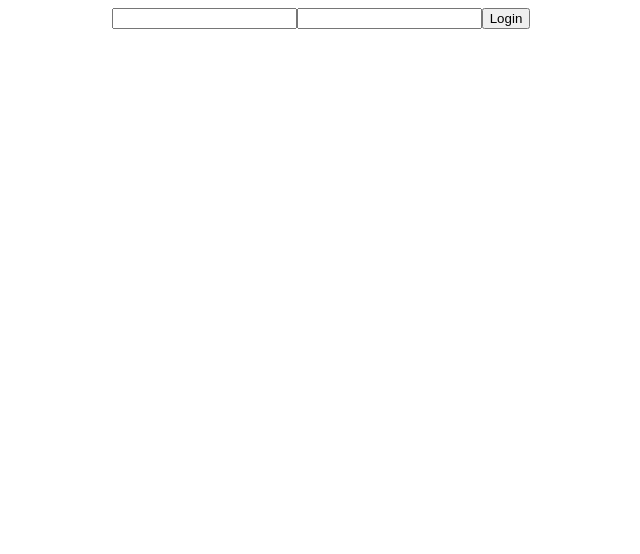
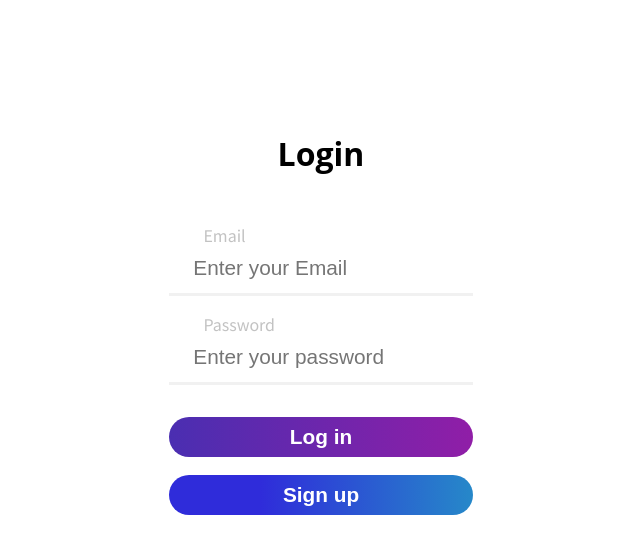
Before and after one commit to KHU-Return19/Return19-Page-Client, a React (Create React App) app: page /login in a window 1280 px wide. Shown: the top 554 px of the page, without its empty margins (319-959 px from the left). Built offline with nearby package versions, Linux system fonts and the light colour scheme; no server answers; the HTML template or start-up script is replaced by a standard one.

Commit message:
add css in login form

```diff
--- a/package.json
+++ b/package.json
@@ -13,7 +13,7 @@
     "react-router-dom": "^5.2.0",
     "react-scripts": "4.0.3",
     "recoil": "^0.4.0",
-    "styled-components": "^5.3.0",
+    "styled-components": "^5.3.1",
     "web-vitals": "^1.1.2"
   },
   "scripts": {
--- /dev/null
+++ b/src/components/LoginForm.js
@@ -0,0 +1,145 @@
+import React from "react"
+import styled from "styled-components"
+import { Link } from 'react-router-dom';
+const LoginForm = (props)=>{
+    const { email, password, handleInput, onSubmitHandler } = props;
+    return(
+        <>
+        <StyleLoginForm>
+            <div id="loginform">
+                <h2 id="headerTitle">Login</h2>
+                <form onSubmit={onSubmitHandler}>
+                    <div class="row">
+                        <label>Email</label>
+                        <input type="email" value={email} onChange={handleInput("email")} placeholder="Enter your Email" />
+                    </div>
+                    <div class="row">
+                        <label>Password</label>
+                        <input type="password" value={password} onChange={handleInput("password")} placeholder="Enter your password"/>
+                    </div>
+
+                    <div  id="button" class="row">
+                    <button type="submit">Log in</button>
+                    </div>
+                </form>
+                <div  id="signupbtn" class="row">
+                    <button><Link to = "/signup">Sign up</Link></button>
+                </div>
+            </div>
+        </StyleLoginForm>
+        </>
+    )
+}
+
+export default LoginForm
+
+const StyleLoginForm = styled.div`
+    @import url("https://fonts.googleapis.com/css2?family=Noto+Sans+KR&display=swap");
+    html {
+    font-size: 100%;
+    }
+
+    font-family: "Noto Sans KR", sans-serif;
+    }
+
+    #loginform {
+    max-width: 500px;
+    min-width: 300px;
+    max-height: 700px;
+    width: 30%;
+    height: 60%;
+    margin: 100px auto;
+    background-color: white;
+    border-radius: 25px;
+    }
+
+    #headerTitle {
+    text-align: center;
+    font-family: "open sans", sans-serif;
+    padding: 2rem 0;
+    margin: 0;
+    font-size: 2rem;
+    }
+
+    .row {
+    display: flex;
+    flex-direction: column;
+    align-items: center;
+    padding-top: 1rem;
+    max-width: 100%;
+    }
+
+    .row input {
+    width: 80%;
+    box-sizing: border-box;
+    border: none;
+    font-size: 1.3rem;
+    padding-left: 1.5rem;
+    padding-bottom: 1rem;
+    box-shadow: inset 0px -3px 0px 0px rgba(187, 187, 187, 0.2);
+    transition: box-shadow 0.2s ease-in;
+    }
+
+    .row input:focus {
+    box-shadow: inset 0px -3px 0px 0px rgba(144, 30, 167);
+    outline: none;
+    }
+
+    .row input::-webkit-input-placeholder {
+    opacity: 1;
+    transition: opacity 0.25s ease-out;
+    }
+
+    .row input:hover::-webkit-input-placeholder,
+    .row input:focus::-webkit-input-placeholder {
+    opacity: 0;
+    }
+
+    .row label {
+    align-self: start;
+    padding-left: 4.5rem;
+    padding-bottom: 0.5rem;
+    color: rgba(187, 187, 187, 0.9);
+    }
+
+    .row button {
+    border-radius: 25px;
+    width: 80%;
+    height: 40px;
+    font-size: 1.3rem;
+    color: white;
+    font-weight: 700;
+    background: rgb(117, 17, 156);
+    background: linear-gradient(
+        90deg,
+        rgba(74, 46, 177) 0%,
+        rgba(144, 30, 167) 100%
+    );
+    border: 0px;
+    cursor: pointer;
+    transition: opacity 0.25s ease-out;
+    }
+
+    .row button:hover {
+    opacity: 0.8;
+    }
+
+    #button {
+    padding-top: 2rem;
+    padding-bottom: 0.1rem;
+    }
+
+    #signupbtn button{
+        background: rgb(202, 151, 11) ;
+        background: linear-gradient(
+            90deg,
+            rgba(47, 44, 218) 30%,
+            rgba(38, 136, 201) 100%
+        );
+    }
+    a{
+        text-decoration:none;
+        color : #FFFFFF;
+    }
+
+`;
--- a/src/hoc/auth.js
+++ b/src/hoc/auth.js
@@ -7,10 +7,13 @@ export default function (SpecificComponent, option, adminRoute = null) {
 
         useEffect(() => {
             axios.get("/api/user/auth").then(response => {
-                console.log(response)
                 if (!response.data.isAuth) {
-                    const isAuth = response.data.isAuth;
-                    isAuth ? (!option && props.history.push('/')) : (option && props.history.push('/LandingPage'))
+                    if (option) {
+                        props.history.push('/LandingPage')
+                    }
+                } else {
+                    if (option === false)
+                            props.history.push('/')
                 }
             })
         }, [])
--- a/src/pages/LoginPage.js
+++ b/src/pages/LoginPage.js
@@ -1,16 +1,16 @@
 import React, { useState } from 'react'
 import axios from 'axios'
 import { withRouter } from 'react-router';
+import LoginForm from '../components/LoginForm';
+import styled from "styled-components"
+
 const LoginPage = (props) => {
     const [email, setEmail] = useState("")
     const [password, setPassword] = useState("")
 
-    const onEmailHandler = (event) =>{
-        setEmail(event.currentTarget.value)
-    }
-
-    const onPasswordHandler = (event) =>{
-        setPassword(event.currentTarget.value)
+    const handleInput = (type) => (event) => {
+        const targetval = event.currentTarget.value;
+        type === ("email") ? (setEmail(targetval)) : (setPassword(targetval));
     }
 
 
@@ -37,13 +37,14 @@ const LoginPage = (props) => {
 
     }
     return (
-        <div>
-            <form onSubmit={onSubmitHandler}>
-                <input type="email" value={email} onChange={onEmailHandler} />
-                <input type="password" value={password} onChange={onPasswordHandler}/>
-                <button type="submit">Login</button>
-            </form>
-        </div>
+        <>
+            <LoginForm
+                email={email}
+                passowrd={password}
+                handleInput={handleInput}
+                onSubmitHandler={onSubmitHandler}
+            />
+        </>
     )
 };
 
--- a/src/pages/SignUpPage.js
+++ b/src/pages/SignUpPage.js
@@ -1,6 +1,7 @@
 import React, { useState } from 'react'
 import axios from 'axios'
 import { withRouter } from 'react-router'
+
 const SignupPage = (props) =>{
     const [email, setEmail] = useState("")
     const [password, setPassword] = useState("")
--- a/src/styles/App.css
+++ b/src/styles/App.css
@@ -14,7 +14,7 @@
 }
 
 .App-header {
-  background-color: #282c34;
+  background-color: #332834;
   min-height: 100vh;
   display: flex;
   flex-direction: column;
```
Also changed, not shown: 1 other file (tests, documents, lock files or other folders).
